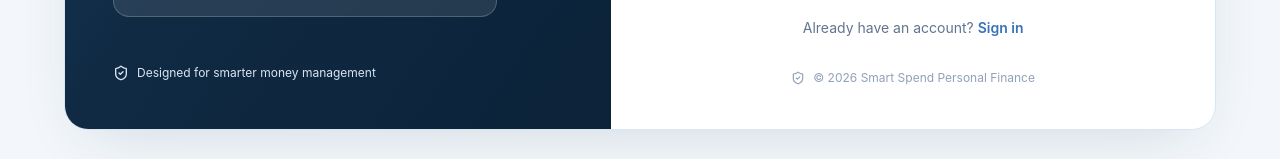
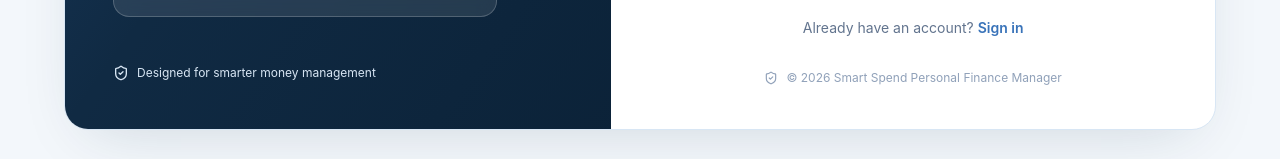
Before and after one commit to bhatmutahir9/Smart-Expense-Tracker, a React (Vite) app: page /signup in a window 1280 px wide. Shown: the part 664-823 px from the top of the page. Built offline with nearby package versions, Linux system fonts and the light colour scheme; no server answers.

Commit message:
Rectified some names

```diff
--- a/src/pages/Login.jsx
+++ b/src/pages/Login.jsx
@@ -342,7 +342,7 @@ export default function Login() {
             </div>
 
             <p className="mt-5 text-center text-xs text-slate-400">
-              © {new Date().getFullYear()} Smart Spend Personal Finance Tracker
+              © {new Date().getFullYear()} Smart Spend Personal Finance Manager
             </p>
 
           </div>
--- a/src/pages/Signup.jsx
+++ b/src/pages/Signup.jsx
@@ -405,7 +405,7 @@ export default function Signup() {
             {/* Footer */}
             <div className="mt-8 flex items-center justify-center gap-2 text-xs text-slate-400">
               <ShieldCheck size={14} />
-              <span>© {new Date().getFullYear()} Smart Spend Personal Finance</span>
+              <span>© {new Date().getFullYear()} Smart Spend Personal Finance Manager</span>
             </div>
           </div>
         </section>
```
